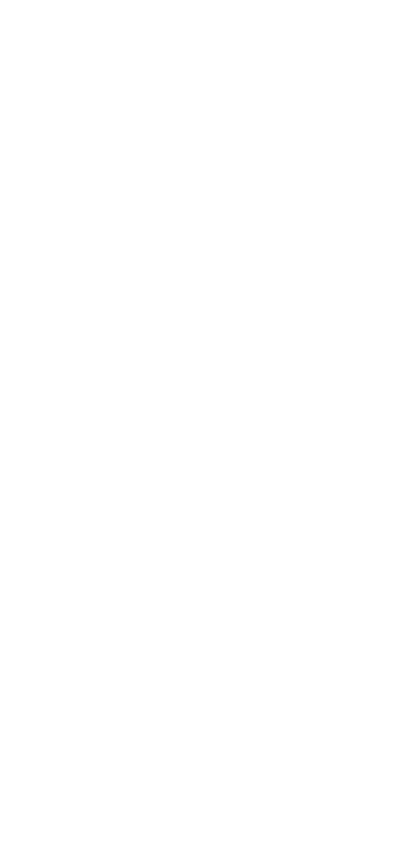
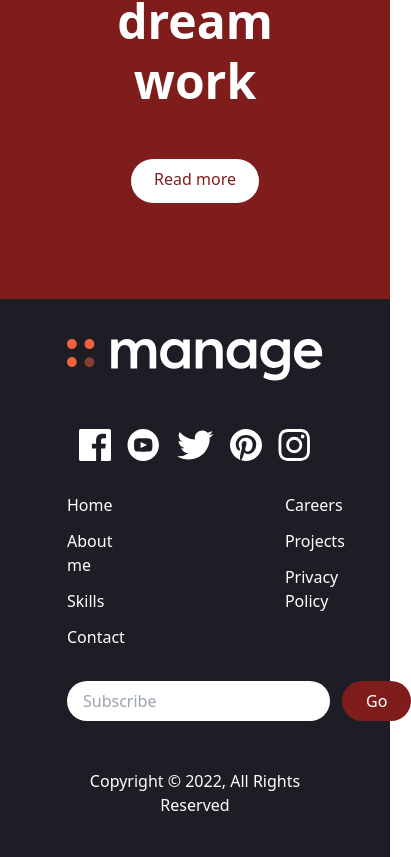
Before and after one commit to adhanif/React_Tailwind_Portfolio_APP, a React (Vite) app in the folder Frontend/: page / in a window 390 px wide. Shown: the part 1825-2682 px from the top of the page, 411 px wide, since content can reach past the window. Before the commit the page ends 1380 px from the top, so only its background shows below. Built offline with nearby package versions, Linux system fonts and the light colour scheme; the HTML template or start-up script is replaced by a standard one.

Commit message:
implemented teh routes

```diff
--- a/Frontend/src/App.jsx
+++ b/Frontend/src/App.jsx
@@ -12,10 +12,13 @@
 
       <Routes>
         <Route path="/" element={<HeroSection />} />
-        <Route element={<SkillSection />} />
-        <Route element={<CtaSection />} />
-        <Route element={<Footer />} />
+        {/* <Route path="/aboutme" element={<Aboutme />} /> */}
+        <Route path="/skills" element={<SkillSection />} />
+        {/* <Route path="/contact" element={<ContactMe />} /> */}
       </Routes>
+
+      <CtaSection />
+      <Footer />
     </>
   );
 }
--- a/Frontend/src/components/Navbar.jsx
+++ b/Frontend/src/components/Navbar.jsx
@@ -4,8 +4,13 @@
 
 export default function Navbar() {
   const [isDiplayed, setIsDiplayed] = useState(false);
-  const menuItems = ["Home", "About me", "Skills", "Contact me"];
-  // const menuItems = [{Home:"/"}, {About me: "About me"}, "Skills", "Contact me"];
+  // const menuItems = ["Home", "About me", "Skills", "Contact me"];
+  const menuItems = [
+    { Home: "/" },
+    { About: "About me" },
+    { Skills: "Skills" },
+    { Contact: "contact" },
+  ];
 
   function handleClick() {
     setIsDiplayed(!isDiplayed);
@@ -39,13 +44,15 @@
             }`}
           >
             {menuItems.map((item) => {
+              const key = Object.keys(item)[0];
               return (
-                <div className="my-5 lg:my-0 md:pl-0">
+                <div className="my-5 lg:my-0 md:pl-0" key={key}>
                   <NavLink
-                    // to=`${/{item}}`
+                    to={Object.values(item)[0]}
                     className="hover:text-red-900 hover:scale-110 font-bold text-xl  "
                   >
-                    {item}
+                    {Object.keys(item)[0]}
+                    {/* {item} */}
                   </NavLink>
                 </div>
               );
```
